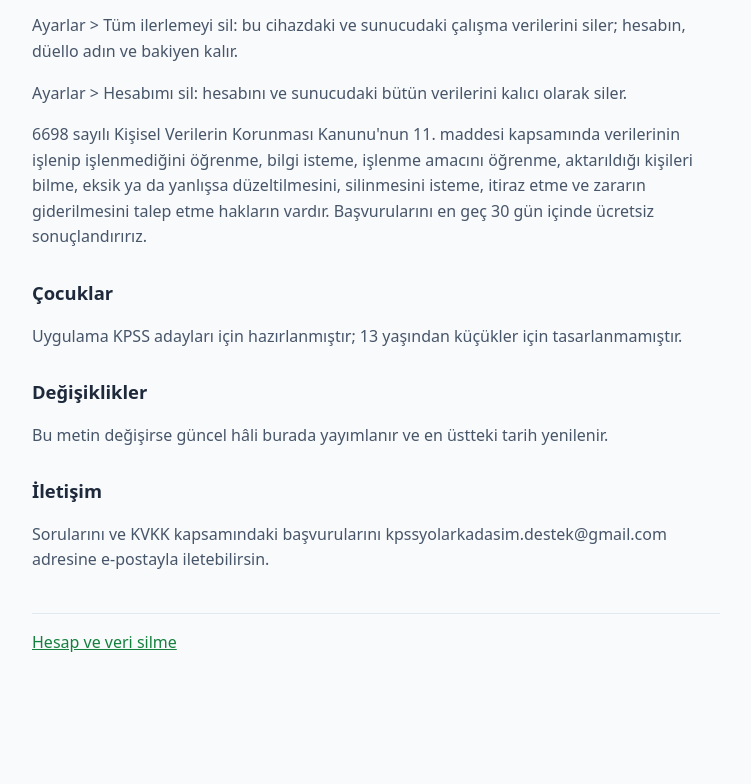
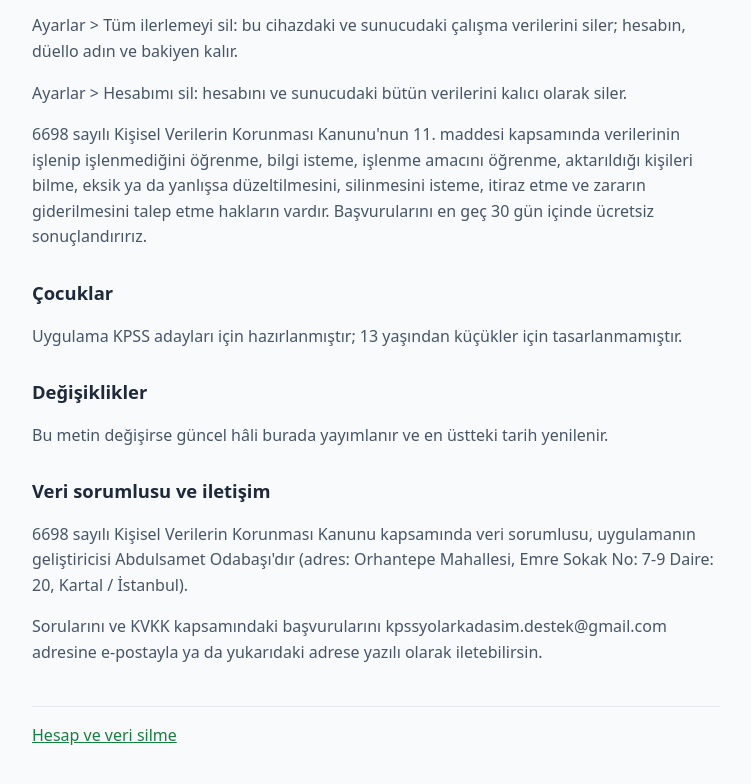
Before and after one commit to kpssyolarkadasimdestek/kpssyolarkadasimdestek.github.io, a plain HTML site: page gizlilik.html in a window 1280 px wide. Shown: the part 3063-3847 px from the top of the page, without its empty margins (264-1015 px from the left). Before the commit the page ends 3782 px from the top, so only its background shows below. Drawn offline with Linux system fonts and the light colour scheme.

Commit message:
Gizlilik: veri sorumlusu bilgisi

```diff
--- a/gizlilik.html
+++ b/gizlilik.html
@@ -56,8 +56,9 @@
     <p>Uygulama KPSS adayları için hazırlanmıştır; 13 yaşından küçükler için tasarlanmamıştır.</p>
     <h2>Değişiklikler</h2>
     <p>Bu metin değişirse güncel hâli burada yayımlanır ve en üstteki tarih yenilenir.</p>
-    <h2>İletişim</h2>
-    <p>Sorularını ve KVKK kapsamındaki başvurularını kpssyolarkadasim.destek@gmail.com adresine e-postayla iletebilirsin.</p>
+    <h2>Veri sorumlusu ve iletişim</h2>
+    <p>6698 sayılı Kişisel Verilerin Korunması Kanunu kapsamında veri sorumlusu, uygulamanın geliştiricisi Abdulsamet Odabaşı'dır (adres: Orhantepe Mahallesi, Emre Sokak No: 7-9 Daire: 20, Kartal / İstanbul).</p>
+    <p>Sorularını ve KVKK kapsamındaki başvurularını kpssyolarkadasim.destek@gmail.com adresine e-postayla ya da yukarıdaki adrese yazılı olarak iletebilirsin.</p>
     <p class="alt"><a href="hesap-silme.html">Hesap ve veri silme</a></p>
   </main>
 </body>
```
